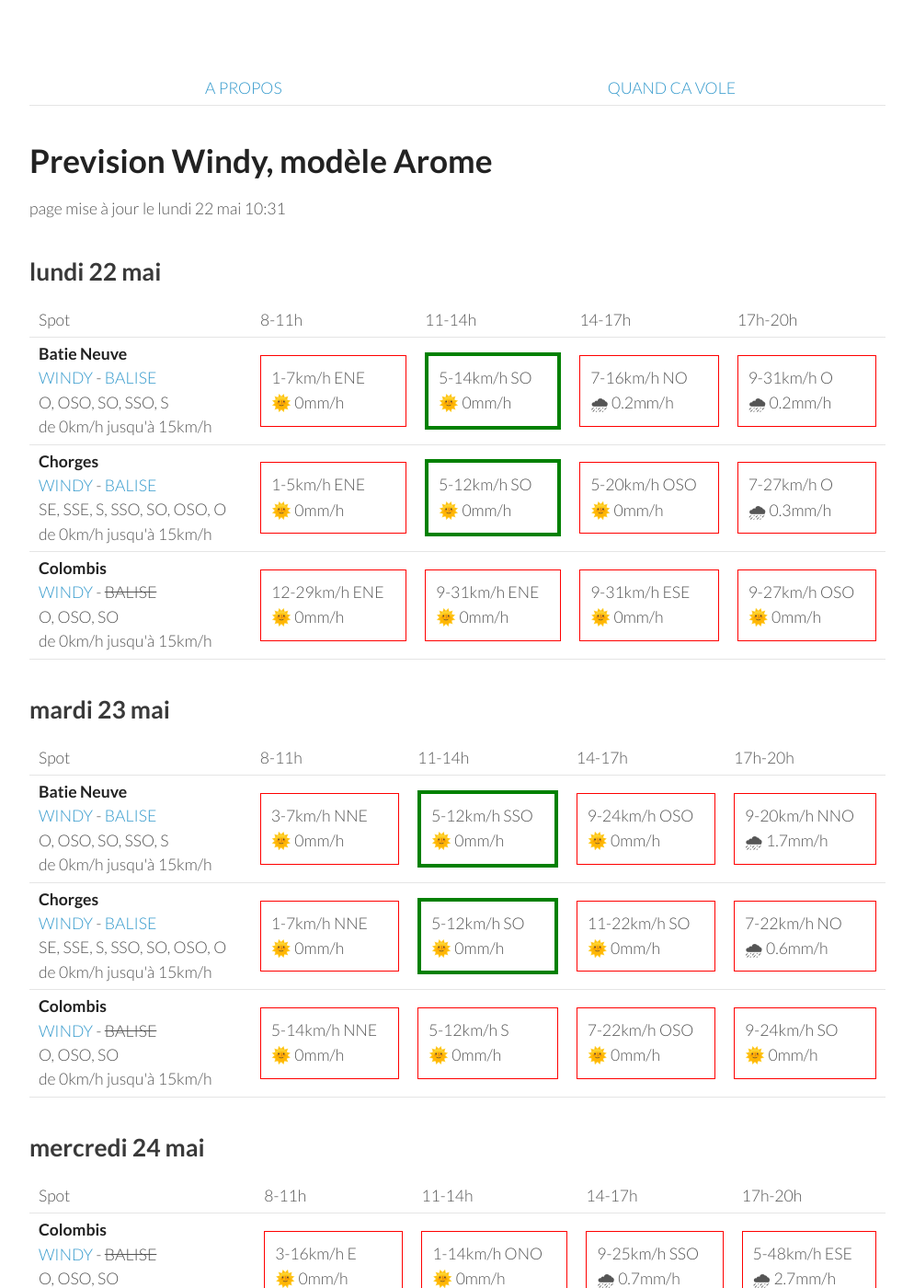
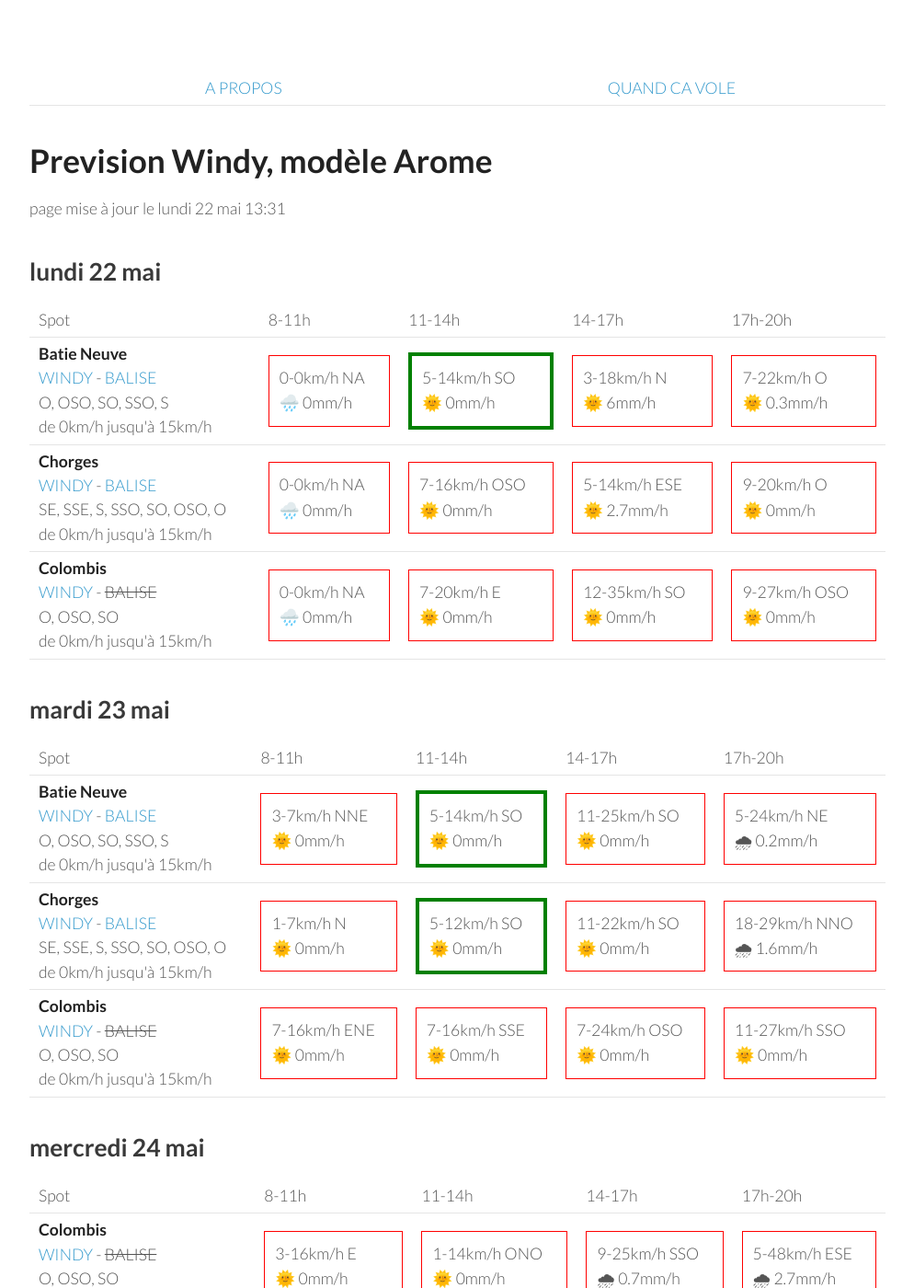
Before and after one commit to parapente-dans-le-nord/parapente-dans-le-nord.github.io, a Jekyll site: the page built from serre_poncon.markdown, in a window 1280 px wide and 1400 px high. Shown: the whole window at 92% size, without its empty margins (26-1020 px from the left). Built offline with Jekyll 4.4.1, drawn with Linux system fonts in a browser that asks for light colours.

Commit message:
update index.markdown

```diff
--- a/serre_poncon.markdown
+++ b/serre_poncon.markdown
@@ -7,7 +7,7 @@ title:  "Tous les spots"
 {: .links}
 
 # Prevision Windy, modèle Arome
-page mise à jour le lundi 22 mai 10:31
+page mise à jour le lundi 22 mai 13:31
 
 ## lundi 22 mai
 
@@ -24,31 +24,28 @@ page mise à jour le lundi 22 mai 10:31
 <tr>
         <td><strong>Batie Neuve</strong><br><a href="https://windy.com/44.584/6.236?44.559,6.262,10,m:eTtagly">WINDY</a> - <span class=""><a href="https://www.openwindmap.org/PP554">BALISE</a> </span><br> <span class="vent-favorable">O, OSO, SO, SSO, S</span><br><span class="force-vent">de 0km/h jusqu'à 15km/h</span> </td>
 
-            <td><div class="not-flyable"><p>1-7km/h ENE</p><p>🌞 0mm/h</p></div></td>
+            <td><div class="not-flyable"><p>0-0km/h NA</p><p>🌧️ 0mm/h</p></div></td>
             <td><div class="flyable"><p>5-14km/h SO</p><p>🌞 0mm/h</p></div></td>
-            <td><div class="not-flyable"><p>7-16km/h NO</p><p>🌧 0.2mm/h</p></div></td>
-            <td><div class="not-flyable"><p>9-31km/h O</p><p>🌧 0.2mm/h</p></div></td>
-
+            <td><div class="not-flyable"><p>3-18km/h N</p><p>🌞 6mm/h</p></div></td>
+            <td><div class="not-flyable"><p>7-22km/h O</p><p>🌞 0.3mm/h</p></div></td>
 
     </tr>
 <tr>
         <td><strong>Chorges</strong><br><a href="https://windy.com/44.578/6.280?44.559,6.262,10">WINDY</a> - <span class=""><a href="https://www.openwindmap.org/PP554">BALISE</a> </span><br> <span class="vent-favorable">SE, SSE, S, SSO, SO, OSO, O</span><br><span class="force-vent">de 0km/h jusqu'à 15km/h</span> </td>
 
-            <td><div class="not-flyable"><p>1-5km/h ENE</p><p>🌞 0mm/h</p></div></td>
-            <td><div class="flyable"><p>5-12km/h SO</p><p>🌞 0mm/h</p></div></td>
-            <td><div class="not-flyable"><p>5-20km/h OSO</p><p>🌞 0mm/h</p></div></td>
-            <td><div class="not-flyable"><p>7-27km/h O</p><p>🌧 0.3mm/h</p></div></td>
-
+            <td><div class="not-flyable"><p>0-0km/h NA</p><p>🌧️ 0mm/h</p></div></td>
+            <td><div class="not-flyable"><p>7-16km/h OSO</p><p>🌞 0mm/h</p></div></td>
+            <td><div class="not-flyable"><p>5-14km/h ESE</p><p>🌞 2.7mm/h</p></div></td>
+            <td><div class="not-flyable"><p>9-20km/h O</p><p>🌞 0mm/h</p></div></td>
 
     </tr>
 <tr>
         <td><strong>Colombis</strong><br><a href="https://windy.com/44.494/6.216?44.559,6.262,10">WINDY</a> - <span class="no-balise"> BALISE </span><br> <span class="vent-favorable">O, OSO, SO</span><br><span class="force-vent">de 0km/h jusqu'à 15km/h</span> </td>
 
-            <td><div class="not-flyable"><p>12-29km/h ENE</p><p>🌞 0mm/h</p></div></td>
-            <td><div class="not-flyable"><p>9-31km/h ENE</p><p>🌞 0mm/h</p></div></td>
-            <td><div class="not-flyable"><p>9-31km/h ESE</p><p>🌞 0mm/h</p></div></td>
+            <td><div class="not-flyable"><p>0-0km/h NA</p><p>🌧️ 0mm/h</p></div></td>
+            <td><div class="not-flyable"><p>7-20km/h E</p><p>🌞 0mm/h</p></div></td>
+            <td><div class="not-flyable"><p>12-35km/h SO</p><p>🌞 0mm/h</p></div></td>
             <td><div class="not-flyable"><p>9-27km/h OSO</p><p>🌞 0mm/h</p></div></td>
-
 
     </tr>
 
@@ -71,29 +68,29 @@ page mise à jour le lundi 22 mai 10:31
         <td><strong>Batie Neuve</strong><br><a href="https://windy.com/44.584/6.236?44.559,6.262,10,m:eTtagly">WINDY</a> - <span class=""><a href="https://www.openwindmap.org/PP554">BALISE</a> </span><br> <span class="vent-favorable">O, OSO, SO, SSO, S</span><br><span class="force-vent">de 0km/h jusqu'à 15km/h</span> </td>
 
             <td><div class="not-flyable"><p>3-7km/h NNE</p><p>🌞 0mm/h</p></div></td>
-            <td><div class="flyable"><p>5-12km/h SSO</p><p>🌞 0mm/h</p></div></td>
-            <td><div class="not-flyable"><p>9-24km/h OSO</p><p>🌞 0mm/h</p></div></td>
-            <td><div class="not-flyable"><p>9-20km/h NNO</p><p>🌧 1.7mm/h</p></div></td>
+            <td><div class="flyable"><p>5-14km/h SO</p><p>🌞 0mm/h</p></div></td>
+            <td><div class="not-flyable"><p>11-25km/h SO</p><p>🌞 0mm/h</p></div></td>
+            <td><div class="not-flyable"><p>5-24km/h NE</p><p>🌧 0.2mm/h</p></div></td>
 
 
     </tr>
 <tr>
         <td><strong>Chorges</strong><br><a href="https://windy.com/44.578/6.280?44.559,6.262,10">WINDY</a> - <span class=""><a href="https://www.openwindmap.org/PP554">BALISE</a> </span><br> <span class="vent-favorable">SE, SSE, S, SSO, SO, OSO, O</span><br><span class="force-vent">de 0km/h jusqu'à 15km/h</span> </td>
 
-            <td><div class="not-flyable"><p>1-7km/h NNE</p><p>🌞 0mm/h</p></div></td>
+            <td><div class="not-flyable"><p>1-7km/h N</p><p>🌞 0mm/h</p></div></td>
             <td><div class="flyable"><p>5-12km/h SO</p><p>🌞 0mm/h</p></div></td>
             <td><div class="not-flyable"><p>11-22km/h SO</p><p>🌞 0mm/h</p></div></td>
-            <td><div class="not-flyable"><p>7-22km/h NO</p><p>🌧 0.6mm/h</p></div></td>
+            <td><div class="not-flyable"><p>18-29km/h NNO</p><p>🌧 1.6mm/h</p></div></td>
 
 
     </tr>
 <tr>
         <td><strong>Colombis</strong><br><a href="https://windy.com/44.494/6.216?44.559,6.262,10">WINDY</a> - <span class="no-balise"> BALISE </span><br> <span class="vent-favorable">O, OSO, SO</span><br><span class="force-vent">de 0km/h jusqu'à 15km/h</span> </td>
 
-            <td><div class="not-flyable"><p>5-14km/h NNE</p><p>🌞 0mm/h</p></div></td>
-            <td><div class="not-flyable"><p>5-12km/h S</p><p>🌞 0mm/h</p></div></td>
-            <td><div class="not-flyable"><p>7-22km/h OSO</p><p>🌞 0mm/h</p></div></td>
-            <td><div class="not-flyable"><p>9-24km/h SO</p><p>🌞 0mm/h</p></div></td>
+            <td><div class="not-flyable"><p>7-16km/h ENE</p><p>🌞 0mm/h</p></div></td>
+            <td><div class="not-flyable"><p>7-16km/h SSE</p><p>🌞 0mm/h</p></div></td>
+            <td><div class="not-flyable"><p>7-24km/h OSO</p><p>🌞 0mm/h</p></div></td>
+            <td><div class="not-flyable"><p>11-27km/h SSO</p><p>🌞 0mm/h</p></div></td>
 
 
     </tr>
```
